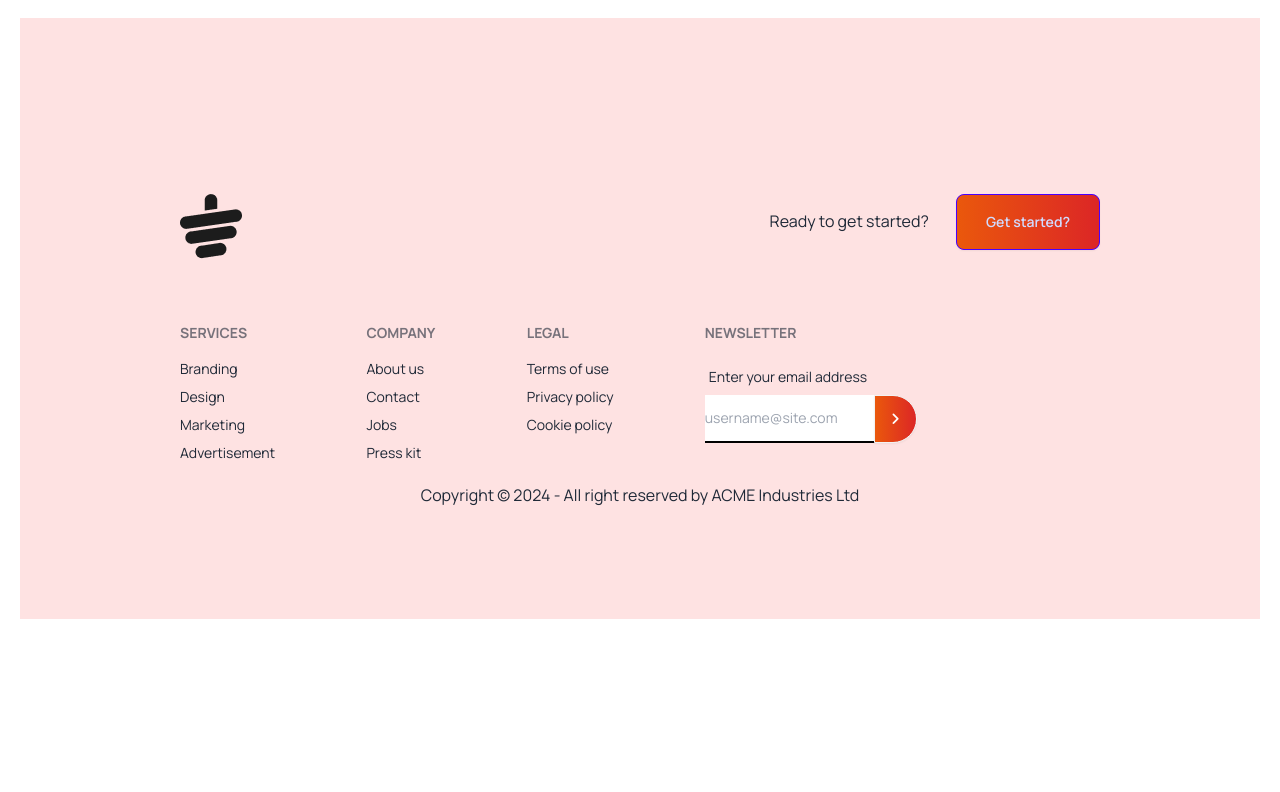
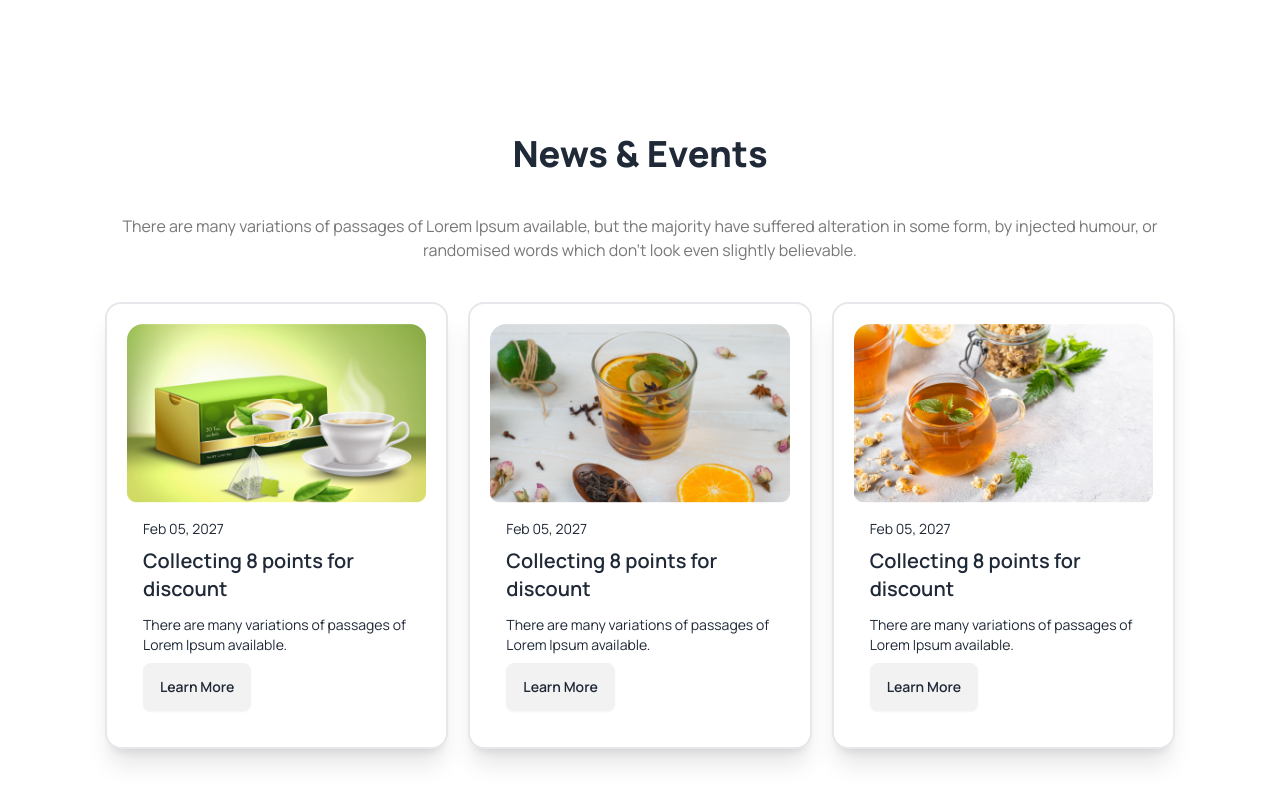
Before and after one commit to roksana35/Tea-Houses, a plain HTML site: page index.html in a window 1280 px wide. Shown: the part 2547-3339 px from the top of the page. Before the commit the page ends 3186 px from the top, so only its background shows below. Drawn offline with nearby package versions, Linux system fonts and the light colour scheme.

Commit message:
add news & event section

```diff
--- a/index.html
+++ b/index.html
@@ -167,6 +167,51 @@
       </div>
       </div>
     </section>
+    <!-- news & event -->
+
+      <section class="my-24 lg:p-10 lg:w-[1150px] mx-auto ">
+      <h2 class="font-extrabold text-4xl text-center lg:mb-10">News & Events</h2>
+      <p class="text-[#777] text-center ">There are many variations of passages of Lorem Ipsum available, but the majority have suffered alteration in some form, by injected humour, or randomised words which don't look even slightly believable. </p>
+
+      <div class="grid grid-cols-1 lg:grid-cols-3 gap-5 mt-10">
+        <!-- 1st news card -->
+        <div class="card card-compact  bg-base-100 shadow-xl border-2 p-5">
+          <figure><img src="./images/news-1.png" alt="Shoes" /></figure>
+          <div class="card-body">
+            <p>Feb 05, 2027</p>
+            <h2 class="card-title">Collecting 8 points for <br>discount</h2>
+            <p>There are many variations of passages of Lorem Ipsum available.</p>
+            <div class="card-actions ">
+              <button class="btn ">Learn More</button>
+            </div>
+          </div>
+        </div>
+        <!-- 2nd news card -->
+        <div class="card card-compact  bg-base-100 shadow-xl border-2 p-5 ">
+          <figure><img src="./images/news-2.png" alt="Shoes" /></figure>
+          <div class="card-body">
+            <p>Feb 05, 2027</p>
+            <h2 class="card-title">Collecting 8 points for <br>discount</h2>
+            <p>There are many variations of passages of Lorem Ipsum available.</p>
+            <div class="card-actions ">
+              <button class="btn ">Learn More</button>
+            </div>
+          </div>
+        </div>
+        <!-- 3rd news card -->
+        <div class="card card-compact  bg-base-100 shadow-xl border-2 p-5 ">
+          <figure><img src="./images/news-3.png" alt="Shoes" /></figure>
+          <div class="card-body">
+            <p>Feb 05, 2027</p>
+            <h2 class="card-title">Collecting 8 points for <br>discount</h2>
+            <p>There are many variations of passages of Lorem Ipsum available.</p>
+            <div class="card-actions ">
+              <button class="btn ">Learn More</button>
+            </div>
+          </div>
+        </div>
+      </div>
+    </section>
     </main>
     <footer class="lg:p-10  m-5 p-5 bg-red-100 text-base-content lg:px-40 lg:py-28">
       <div class="flex justify-between lg:my-16  ">
```
